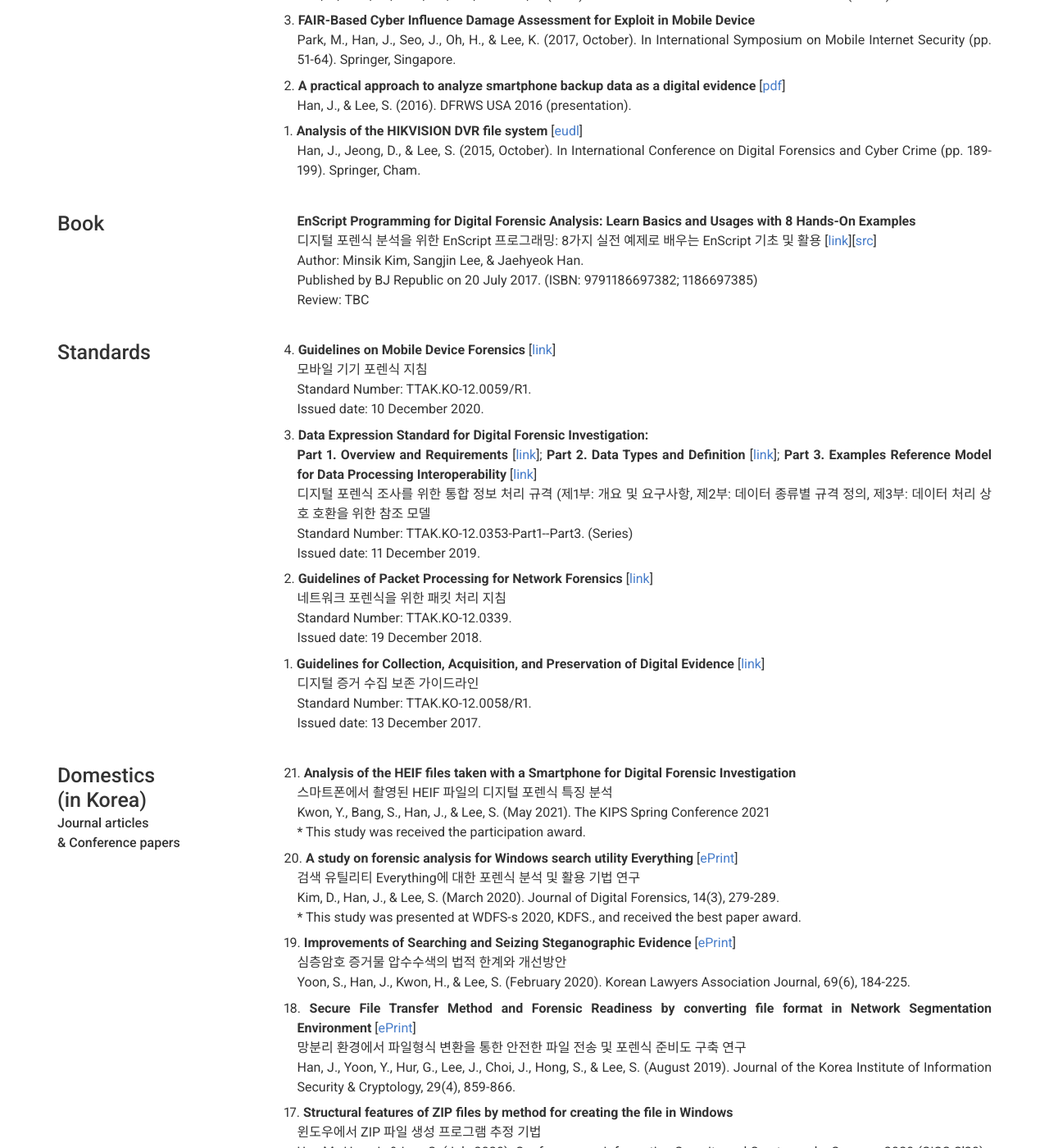
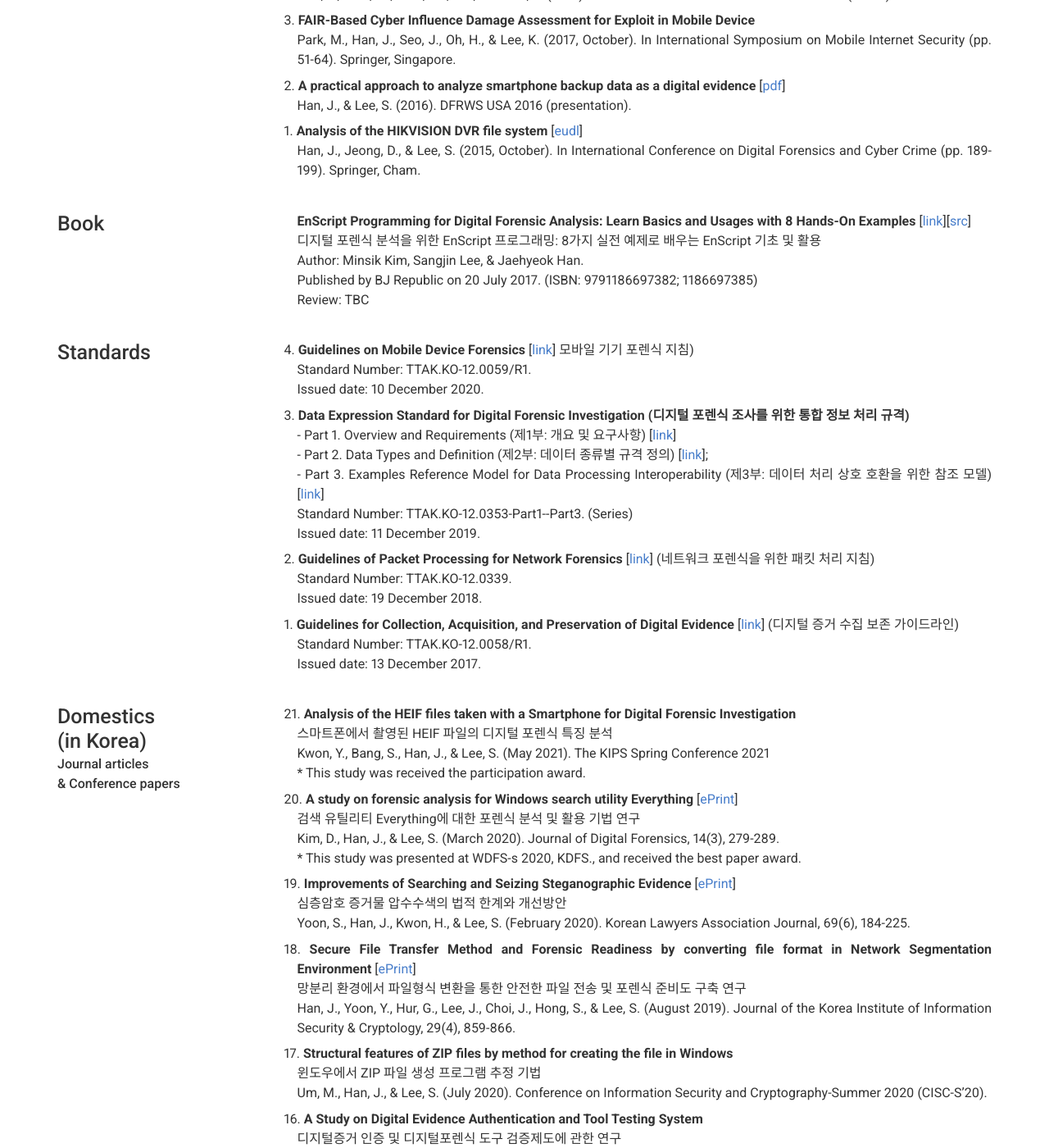
Before and after one commit to JaehyeokHan/jaehyeokhan.github.io, a Jekyll site: the page built from index.md, in a window 1280 px wide and 1400 px high, scrolled down 3539 px. Shown: the whole window at 82% size. Built offline with Jekyll 4.4.1, drawn with Linux system fonts in a browser that asks for light colours; nearby versions of some CDN libraries.

Commit message:
Update _config.yml

```diff
--- a/_config.yml
+++ b/_config.yml
@@ -212,8 +212,8 @@ content:
       - layout: left
         title: Book
         description: | # this will include new lines to allow paragraphs
-          <p><b>EnScript Programming for Digital Forensic Analysis: Learn Basics and Usages with 8 Hands-On Examples</b>
-          <br>디지털 포렌식 분석을 위한 EnScript 프로그래밍: 8가지 실전 예제로 배우는 EnScript 기초 및 활용 [<A href = "http://www.kyobobook.co.kr/product/detailViewKor.laf?mallGb=KOR&ejkGb=KOR&barcode=9791186697382" target = "top">link</A>][<A href = "https://github.com/bjpublic/enscript" target = "top">src</A>]
+          <p><b>EnScript Programming for Digital Forensic Analysis: Learn Basics and Usages with 8 Hands-On Examples</b> [<A href = "http://www.kyobobook.co.kr/product/detailViewKor.laf?mallGb=KOR&ejkGb=KOR&barcode=9791186697382" target = "top">link</A>][<A href = "https://github.com/bjpublic/enscript" target = "top">src</A>]
+          <br>디지털 포렌식 분석을 위한 EnScript 프로그래밍: 8가지 실전 예제로 배우는 EnScript 기초 및 활용
           <br>Author: Minsik Kim, Sangjin Lee, & Jaehyeok Han.
           <br>Published by BJ Republic on 20 July 2017. (ISBN: 9791186697382; 1186697385)
           <br>Review: TBC
@@ -221,23 +221,19 @@ content:
       - layout: left
         title: Standards
         description: | # this will include new lines to allow paragraphs
-          <p style="text-indent: -1em;">4. <b>Guidelines on Mobile Device Forensics</b> [<A href = "http://www.tta.or.kr/eng/new/standardization/eng_ttastddesc.jsp?stdno=TTAK.KO-12.0059/R1" target = "top">link</A>]
-          <br>모바일 기기 포렌식 지침
+          <p style="text-indent: -1em;">4. <b>Guidelines on Mobile Device Forensics</b> [<A href = "http://www.tta.or.kr/eng/new/standardization/eng_ttastddesc.jsp?stdno=TTAK.KO-12.0059/R1" target = "top">link</A>] 모바일 기기 포렌식 지침)
           <br>Standard Number: TTAK.KO-12.0059/R1.
           <br>Issued date: 10 December 2020.</p>
-          <p style="text-indent: -1em;">3. <b>Data Expression Standard for Digital Forensic Investigation:</b>
-          <br><b>Part 1. Overview and Requirements</b> [<A href = "http://www.tta.or.kr/eng/new/standardization/eng_ttastddesc.jsp?stdno=TTAK.KO-12.0353-Part1" target = "top">link</A>];
-          <b>Part 2. Data Types and Definition</b> [<A href = "http://www.tta.or.kr/eng/new/standardization/eng_ttastddesc.jsp?stdno=TTAK.KO-12.0353-Part2" target = "top">link</A>];
-          <b>Part 3. Examples Reference Model for Data Processing Interoperability</b> [<A href = "http://www.tta.or.kr/eng/new/standardization/eng_ttastddesc.jsp?stdno=TTAK.KO-12.0353-Part3" target = "top">link</A>]
-          <br>디지털 포렌식 조사를 위한 통합 정보 처리 규격 (제1부: 개요 및 요구사항, 제2부: 데이터 종류별 규격 정의, 제3부: 데이터 처리 상호 호환을 위한 참조 모델
+          <p style="text-indent: -1em;">3. <b>Data Expression Standard for Digital Forensic Investigation (디지털 포렌식 조사를 위한 통합 정보 처리 규격)</b>
+          <br> - Part 1. Overview and Requirements (제1부: 개요 및 요구사항) [<A href = "http://www.tta.or.kr/eng/new/standardization/eng_ttastddesc.jsp?stdno=TTAK.KO-12.0353-Part1" target = "top">link</A>]
+          <br> - Part 2. Data Types and Definition (제2부: 데이터 종류별 규격 정의) [<A href = "http://www.tta.or.kr/eng/new/standardization/eng_ttastddesc.jsp?stdno=TTAK.KO-12.0353-Part2" target = "top">link</A>];
+          <br> - Part 3. Examples Reference Model for Data Processing Interoperability (제3부: 데이터 처리 상호 호환을 위한 참조 모델) [<A href = "http://www.tta.or.kr/eng/new/standardization/eng_ttastddesc.jsp?stdno=TTAK.KO-12.0353-Part3" target = "top">link</A>]
           <br>Standard Number: TTAK.KO-12.0353-Part1--Part3. (Series)
           <br>Issued date: 11 December 2019.</p>
-          <p style="text-indent: -1em;">2. <b>Guidelines of Packet Processing for Network Forensics</b> [<A href = "http://www.tta.or.kr/eng/new/standardization/eng_ttastddesc.jsp?stdno=TTAK.KO-12.0339" target = "top">link</A>]
-          <br>네트워크 포렌식을 위한 패킷 처리 지침
+          <p style="text-indent: -1em;">2. <b>Guidelines of Packet Processing for Network Forensics</b> [<A href = "http://www.tta.or.kr/eng/new/standardization/eng_ttastddesc.jsp?stdno=TTAK.KO-12.0339" target = "top">link</A>] (네트워크 포렌식을 위한 패킷 처리 지침)
           <br>Standard Number: TTAK.KO-12.0339.
           <br>Issued date: 19 December 2018.</p>
-          <p style="text-indent: -1em;">1. <b>Guidelines for Collection, Acquisition, and Preservation of Digital Evidence</b> [<A href = "http://www.tta.or.kr/eng/new/standardization/eng_ttastddesc.jsp?stdno=TTAK.KO-12.0058/R1" target = "top">link</A>]
-          <br>디지털 증거 수집 보존 가이드라인
+          <p style="text-indent: -1em;">1. <b>Guidelines for Collection, Acquisition, and Preservation of Digital Evidence</b> [<A href = "http://www.tta.or.kr/eng/new/standardization/eng_ttastddesc.jsp?stdno=TTAK.KO-12.0058/R1" target = "top">link</A>] (디지털 증거 수집 보존 가이드라인)
           <br>Standard Number: TTAK.KO-12.0058/R1.
           <br>Issued date: 13 December 2017.</p>
 
```
